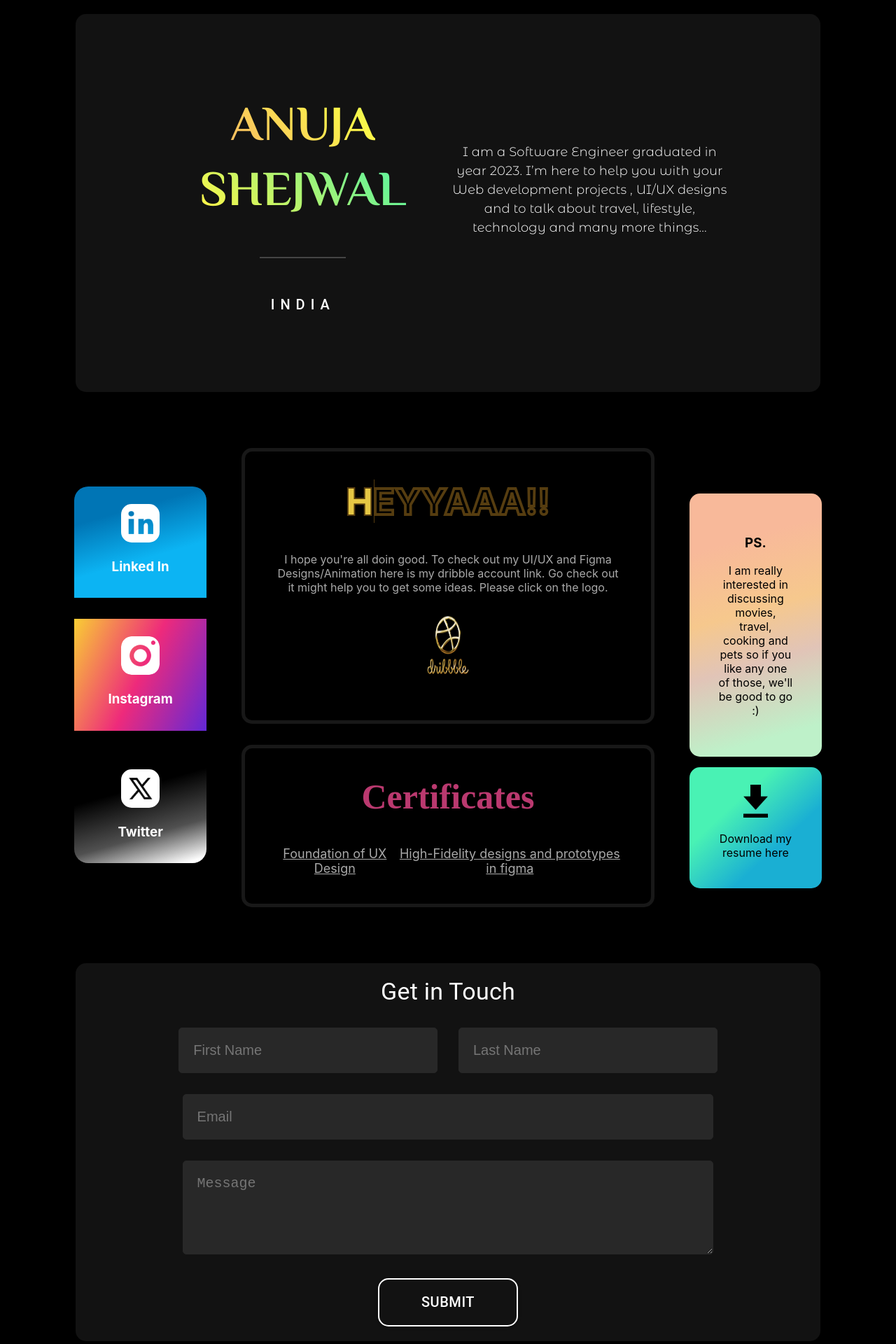
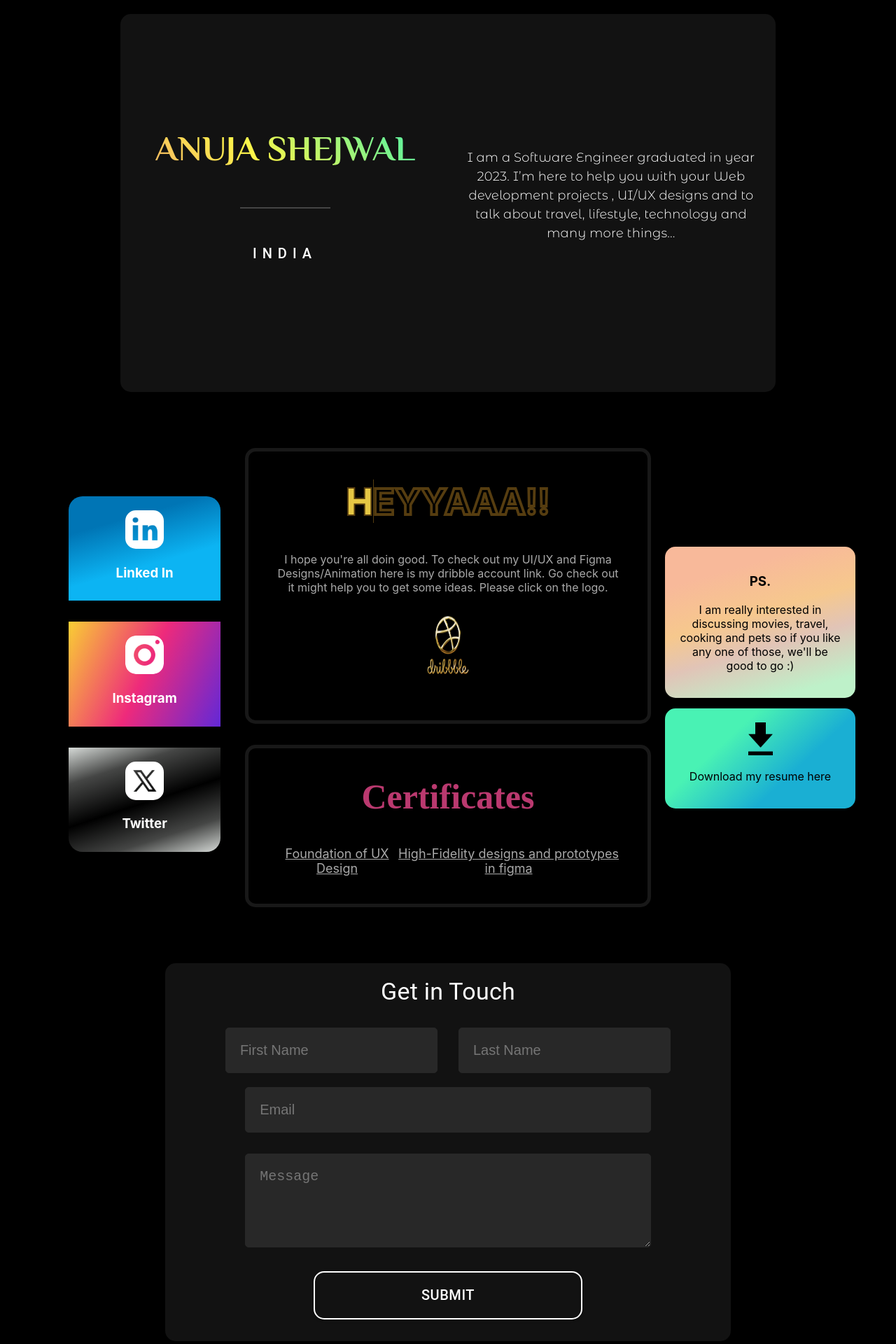
Before and after one commit to anujashejwal/personal-portfolio, a React (Create React App) app: page / in a window 1280 px wide. Shown: the part 100-2020 px from the top of the page at 70% size. Built offline with nearby package versions, Linux system fonts and the light colour scheme; a web font is replaced by a local one.

Commit message:
Initial commit

```diff
--- a/src/Components/About/About.css
+++ b/src/Components/About/About.css
@@ -1,57 +1,46 @@
 .about-page{
-    /* display: grid; */
+
     display: flex;
-    justify-content: center;
-    margin: 80px 50px;
+    justify-content: center !important;
+    align-items: center;
+    /* width:80%; */
+    /* margin: 80px 80px; */
+    margin: 20px;
     background-color: transparent;
-    gap: 50px;
-    /* position: sticky;
-    scroll-behavior: auto; */
-    /* grid-template-areas: 'div1 div2 div3'; */
-}
-.section-left,.section-right{
-    width: 16%;
-    justify-content: center;
-    align-items: center;
-    margin-top: 15px;
-    /* border: 1px solid red; */
+    gap: 20px;
 
 }
-.section-left{
-    margin-top: 50px;
-}
-.section-middle{
-    width:50%;
+
+.section-left {
+    margin-top: 20px; /* Adjust margin for smaller screens */
+    /* border: 1px solid red; */
+  }
+
+
+.left-1,.left-2,.left-3{
+
+    margin-bottom: 20px;
     text-align: center;
-    /* border: 1px solid yellow; */
+    /* height: max-content; */
+    padding: 10px;
+    background-color: rgba(30, 30, 30, 0.6);
+    /* border-radius: 15px; */
+    color: white;
+    transition: transform 0.3s ease-in-out;
 }
 .left-1{
-    margin-top: 5px;
     border-radius: 20px 20px 0 0;
     background: linear-gradient(164deg, rgba(0,117,181,1) 26%, rgba(12,180,243,1) 62%);
 
 }
 .left-2{
     background: linear-gradient(115deg, #f9ce34, #ee2a7b, #6228d7);
-
 }
 .left-3{
     border-radius: 0 0 20px 20px;
-    /* background: linear-gradient(164deg, rgba(0,0,0,1) 25%, rgba(34,34,34,1) 49%, rgba(110,111,111,1) 72%, rgba(186,190,191,1) 100%); */
-    background: linear-gradient(164deg, rgba(0,0,0,1) 36%, rgba(80,80,80,1) 70%, rgba(255,255,255,1) 96%);
+    background: linear-gradient(162deg, rgba(214,218,215,1) 0%, rgba(69,70,69,1) 24%, rgba(0,0,0,1) 52%, rgba(69,70,69,1) 78%, rgba(214,218,215,1) 100%);
+}
 
-}
-.left-1,.left-2,.left-3{
-    margin-bottom: 30px;
-    text-align: center;
-    height: max-content;
-    /* width: 100%; */
-    padding: 15px;
-    background-color: rgba(30, 30, 30, 0.6);
-    /* border-radius: 15px; */
-    color: white;
-    transition: transform 0.3s ease-in-out;
-}
 
 .left-1:hover,
 .left-2:hover,
@@ -64,19 +53,47 @@
   color: white;
   cursor: pointer;
 }
+.section-middle{
+    width:100%;
+    margin-left: 0px;
+    text-align: center;
+    /* border: 1px solid yellow; */
+}
+@media (min-width: 768px) {
+    /* Apply styles for screens larger than 768px width */
+    .about-page {
+      margin: 80px 60px;
+    }
+
+    .section-left,
+    .section-right {
+      width: 20%; /* Reset width for larger screens */
+    }
+
+    .section-middle {
+      width: 50%;
+    }
+
+    .left-1,
+    .left-2,
+    .left-3 {
+      width: 85%; /* Reset width for larger screens */
+      margin-bottom: 30px; /* Reset margin for larger screens */
+    }
+  }
 .logo-img{
     height: 55px;
-    width: 55px;
+    max-width: 55px;
     border-radius: 15px;
     margin-top: 10px;
     /* background: linear-gradient(115deg, #f9ce34, #ee2a7b, #6228d7); */
 }
+
 .ps-section{
-    margin-top:50px ;
+  width: 100%;
     height: max-content;
     justify-content: center;
-    /* width: 100%; */
-    padding: 40px;
+    padding: 20px;
     color: black;
     text-align: center;
     background-color: rgba(30, 30, 30, 0.6);
@@ -86,14 +103,13 @@
 
 }
 .resume-dload{
+    width: 100%;
     margin-top:15px ;
     height: max-content;
     justify-content: center;
-    /* width: 100%; */
-    padding: 25px;
+    padding: 20px;
     text-align: center;
     border-radius: 15px;
-    transition: transform 0.3s ease-in-out;
     cursor: pointer;
     background: linear-gradient(137deg, rgba(73,242,180,1) 32%, rgba(26,175,211,1) 66%);
 
@@ -110,9 +126,7 @@
     width:35px;
     height: 47px;
 }
-.resume-dload:hover{
-    transform: scale(1.1);
-}
+
 .dribbble-link{
     height: max-content;
     padding: 40px;
--- a/src/Components/Contact/Contact.css
+++ b/src/Components/Contact/Contact.css
@@ -1,6 +1,6 @@
 .contactpage{
-  margin: 80px auto;
-  margin-bottom: 100px;
+  margin: 50px auto;
+
 }
 .contact-container {
   margin: auto;
@@ -18,27 +18,49 @@
 .contact-head{
   color: white;
 }
-.textfield__label{
-  color: white !important;
+.names-input {
+  display: flex;
+  flex-wrap: wrap;
+  justify-content: center;
+  margin-top: 30px;
+  width: 100%;
 }
-.form-input{
+.form-input,
+.textarea {
+  width: 100%;
+  color: #898787;
+  border: 1px solid #282828;
+  background-color: #282828;
+  border-radius: 5px;
+  padding: 20px;
+  font-size: 20px;
+  margin-bottom: 20px;
   transition: transform 0.3s ease-in-out;
+}
 
-}
-.form-input:hover{
+.form-input:hover,
+.textarea:hover {
   transform: scale(1.1);
 }
-.textarea{
-  transition: transform 0.3s ease-in-out;
 
+.button {
+  width: 50%;
+  font-size: 20px;
+  padding: 15px;
+  border: 2px solid white;
+  color: white;
+  border-radius: 15px;
+  background-color: transparent;
+  transition: background-color 0.3s ease-in-out, color 0.3s ease-in-out;
 }
-.textarea:hover{
-  transform: scale(1.1);
-}
-.button{
-  position: sticky;
-}
-.button:hover{
-  background-color:white !important;
+
+.button:hover {
+  background-color: white !important;
   color: black !important;
 }
+
+@media (min-width: 768px) {
+  .contact-container {
+    width: 60%;
+  }
+}
--- a/src/Components/Footer/Footer.css
+++ b/src/Components/Footer/Footer.css
@@ -1,5 +1,5 @@
 .footer-box{
-    padding: 60px;
+    padding: 30px;
     background-color:rgba(30, 30, 30, 0.6) !important;
     justify-content: center !important;
     align-items: center !important;
--- a/src/Components/Home/Home.css
+++ b/src/Components/Home/Home.css
@@ -16,43 +16,34 @@ body{
   border-radius: 15px;
   color: white;
   text-align: center;
-  /* background-size: 400% 400%; */
-  /* box-shadow: 0 0 10px rgba(255, 255, 255, 1); */
-  /* background-image: url('../../../public/images/background.png');
-  background-size: cover;
-  background-repeat: no-repeat;
-  background-attachment: fixed;  */
+
 }
 
 .home-sections{
   display: flex;
   height: 80%;
+  flex-wrap: wrap;
   /* border: 2px solid yellow; */
 
 }
-.home-left{
-  width: 40%;
-  margin-left: 100px;
-  /* height: 75%; */
+
+.home-left,.home-right {
+  /* display: flex; */
+  width: 50%; /* Make both sections take full width on smaller screens */
   text-align: center;
-  /* border: 2px solid white; */
-
+  margin-bottom: 20px; /* Add some spacing between the sections */
 }
 .my-name{
   height: max-content;
   padding: 10px;
-  /* border: 1px solid red; */
- margin-top: 80px;
+  margin-top: 30%;
 
 }
 .name-head{
-  /* font-family: 'Inter', sans-serif; */
+
   font-family: 'Philosopher', sans-serif !important;
-  margin: 0;
-  text-align: center;
-  font-size: 70px !important;
-  position: relative;
-  display: inline-block;
+  font-size: 50px !important;
+
 }
 .animated-text {
   background: linear-gradient(45deg, #f5613c, #f8a769, #fcf649, #6df393, #35f3d9);
@@ -60,6 +51,7 @@ body{
   color: transparent;
   background-clip: text;
   animation: textAnimation 5s infinite;
+  font-size: inherit;
 }
 
 @keyframes textAnimation {
@@ -78,53 +70,34 @@ body{
   font-family: 'Julius Sans One', sans-serif;
   letter-spacing: 8px !important;
   color:white;
-  padding: 10px;
-
-  /* font-weight: lighter; */
+  padding: 8px;
 }
 
 .home-right{
-  width: 40%;
+  width: 50%;
   text-align: center;
-  /* border: 2px solid green; */
+
 }
 
-.hello-text{
-  font-family: 'Maven Pro',sans-serif;
-  margin-top: 150px;
-  text-align: left;
-  background: -webkit-linear-gradient( rgba(251,181,181,1) 41%, rgba(245,202,93,1) 71%);
-  background-clip: text;
-  -webkit-text-fill-color: transparent;
-}
-.css-1sra7t5-MuiTypography-root{
-  /* margin-top: 100px !important; */
-  font-weight: 800 !important;
-}
-.css-ahj2mt-MuiTypography-root{
-  margin-top: 40% !important;
-
-}
 .home-para{
   text-align: center;
-  /* padding-top: 30px; */
-  /* font-weight: bold !important; */
   font-family: 'Montserrat Alternates', sans-serif !important;
-  /* font-family: 'Arsenal', sans-serif !important; */
   font-size: 18px !important;
+  margin-top: 40% !important;
 }
-.form-input{
-  width:'70%';
-  color:'#898787';
-  border:'1px solid #282828';
-  background-color:'#282828';
-  border-radius:'5px';
-  padding:'20px';
-  font-size:'20px'
+
+@media (min-width: 768px) {
+  /* Apply styles for screens larger than 768px width */
+  .home-container {
+    width: 70%;
+  }
+
+  .home-sections {
+    justify-content: space-between; /* Align sections side by side */
+  }
+
+  .home-left,
+  .home-right {
+    width: 48%; /* Adjust width for larger screens */
+  }
 }
-.names-input{
-  display: flex;
-  margin:30px;
-  justify-content: center;
-  align-items: center;
-}
--- a/src/Components/Home/Home.tsx
+++ b/src/Components/Home/Home.tsx
@@ -39,9 +39,6 @@ export default function Home() {
 
         </section>
         <section className='home-right'>
-        {/* <Typography variant='h2' className='hello-text'>
-              Hello!
-          </Typography> */}
           <Typography className='home-para'>
           I am a Software Engineer graduated in year 2023. I’m here to help you with your Web development projects , UI/UX designs and to talk about  travel, lifestyle, technology and many more things...
           </Typography>
```
Also changed, not shown: src/Components/Contact/Contact.tsx (+0 -12 lines).
